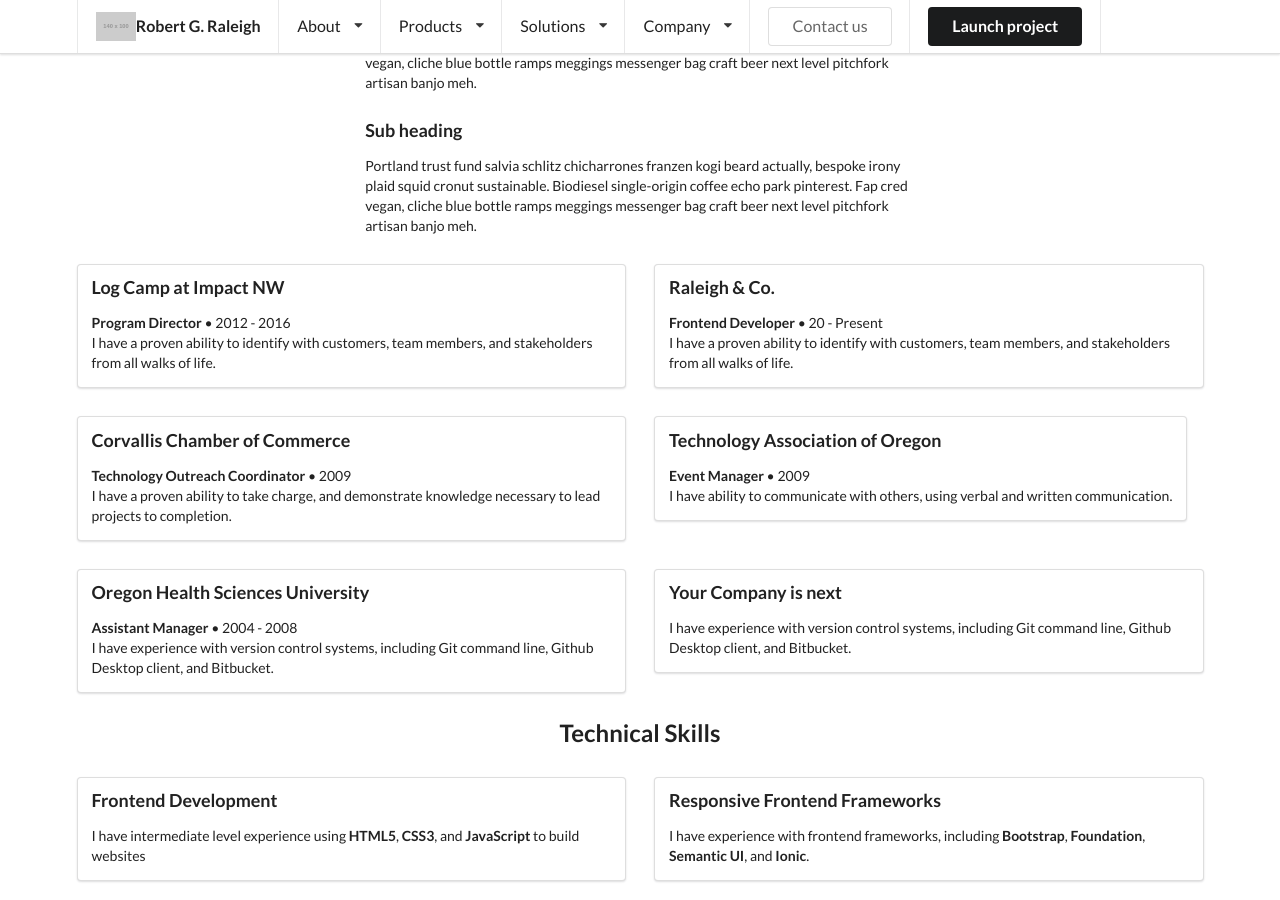
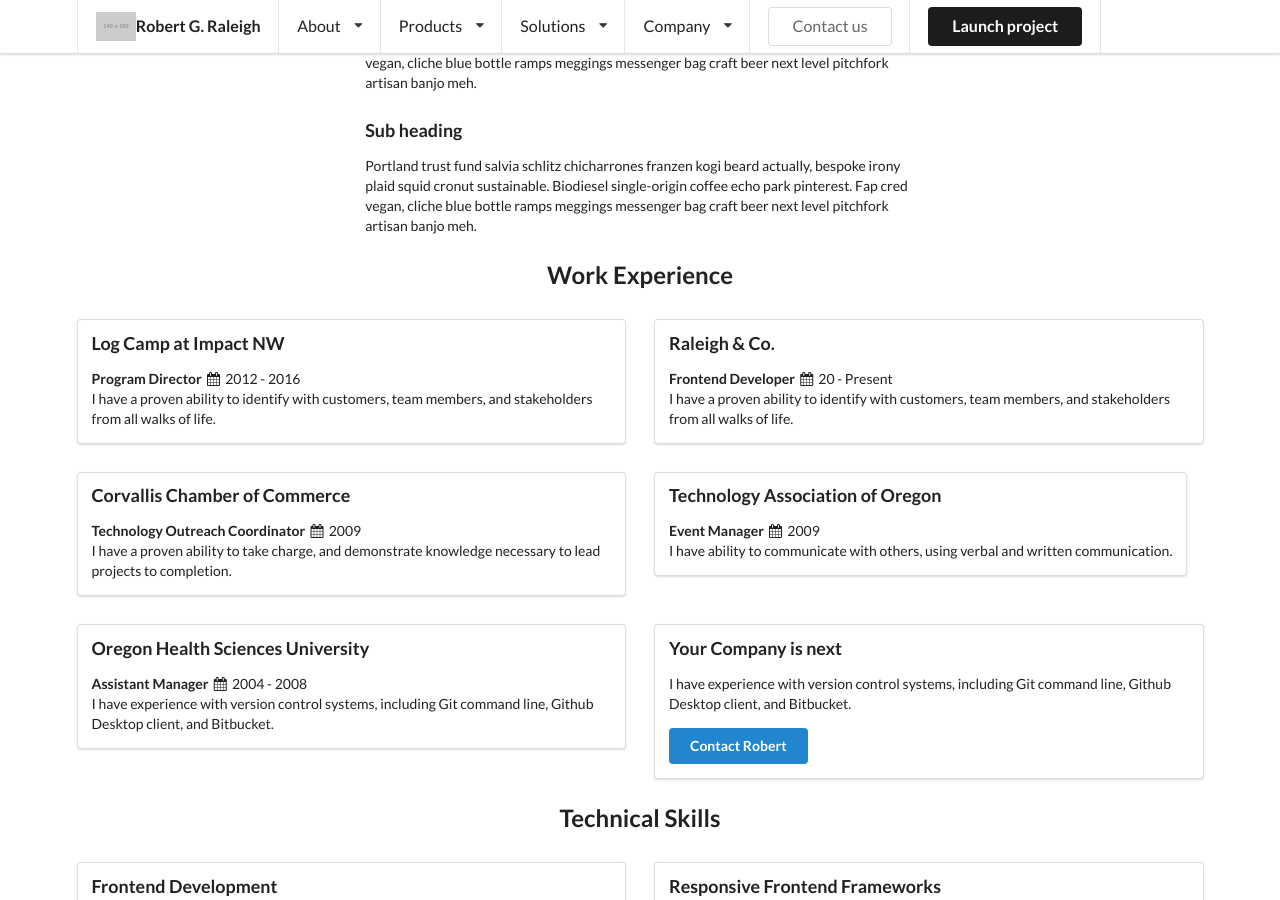
Before and after one commit to robertgraleigh/robertgraleigh.github.io, a Jekyll site: the page built from about/index.html, in a window 1280 px wide and 900 px high, scrolled down 878 px. Built offline with Jekyll 4.4.1, drawn with Linux system fonts in a browser that asks for light colours.

Commit message:
added calendar icons to employment

```diff
--- a/about/index.html
+++ b/about/index.html
@@ -72,11 +72,20 @@
 <!-- close /section -->
 
 <!-- open section -->
+<section id="work-experience-heading" class="ui stackable relaxed grid container">
+	<div class="sixteen wide column">
+		<h2 class="ui center aligned header">Work Experience</h2>
+	</div>
+	<!-- close /div -->
+</section>
+<!-- close /section -->
+
+<!-- open section -->
 <section id="about-soft-skills" class="ui two column centered grid container">
 	<div class="column">
 		<div class="ui compact eight segment">
 		<h3 class="ui header">Log Camp at Impact NW</h3>
-		<span><b>Program Director</b> &bull; 2012 - 2016</span>
+		<span><b>Program Director</b> <i class="fa fa-calendar fa-fw"></i> 2012 - 2016</span>
 		<p>I have a proven ability to identify with customers, team members, and stakeholders from all walks of life.</p>
 		</div>
 		<!-- close /div -->
@@ -85,7 +94,7 @@
 	<div class="column">
 		<div class="ui compact eight segment">
 		<h3 class="ui header">Raleigh &amp; Co.</h3>
-		<span><b>Frontend Developer</b> &bull; 20 - Present</span>
+		<span><b>Frontend Developer</b> <i class="fa fa-calendar fa-fw"></i> 20 - Present</span>
 		<p>I have a proven ability to identify with customers, team members, and stakeholders from all walks of life.</p>
 		</div>
 		<!-- close /div -->
@@ -94,7 +103,7 @@
 	<div class="column">
 		<div class="ui compact eight segment">
 		<h3 class="ui header">Corvallis Chamber of Commerce</h3>
-		<span><b>Technology Outreach Coordinator</b> &bull; 2009</span>
+		<span><b>Technology Outreach Coordinator</b> <i class="fa fa-calendar fa-fw"></i> 2009</span>
 		<p>I have a proven ability to take charge, and demonstrate knowledge necessary to lead projects to completion.</p>
 		</div>
 		<!-- close /div -->
@@ -103,7 +112,7 @@
 	<div class="column">
 		<div class="ui compact eight segment">
 		<h3 class="ui header">Technology Association of Oregon</h3>
-		<span><b>Event Manager</b> &bull; 2009</span>
+		<span><b>Event Manager</b> <i class="fa fa-calendar fa-fw"></i> 2009</span>
 		<p>I have ability to communicate with others, using verbal and written communication.</p>
 		</div>
 		<!-- close /div -->
@@ -112,7 +121,7 @@
 	<div class="column">
 		<div class="ui compact segment">
 		<h3 class="ui header">Oregon Health Sciences University</h3>
-		<span><b>Assistant Manager</b> &bull; 2004 - 2008</span>
+		<span><b>Assistant Manager</b> <i class="fa fa-calendar fa-fw"></i> 2004 - 2008</span>
 		<p>I have experience with version control systems, including Git command line, Github Desktop client, and Bitbucket.</p>
 		</div>
 		<!-- close /div -->
@@ -120,8 +129,9 @@
 	<!-- close /div -->
 	<div class="column">
 		<div class="ui compact segment">
-		<h3 class="ui header">Your Company is next</h3>
-		<p>I have experience with version control systems, including Git command line, Github Desktop client, and Bitbucket.</p>
+			<h3 class="ui header">Your Company is next</h3>
+			<p>I have experience with version control systems, including Git command line, Github Desktop client, and Bitbucket.</p>
+			<a class="ui primary button">Contact Robert</a>
 		</div>
 		<!-- close /div -->
 	</div>
```
